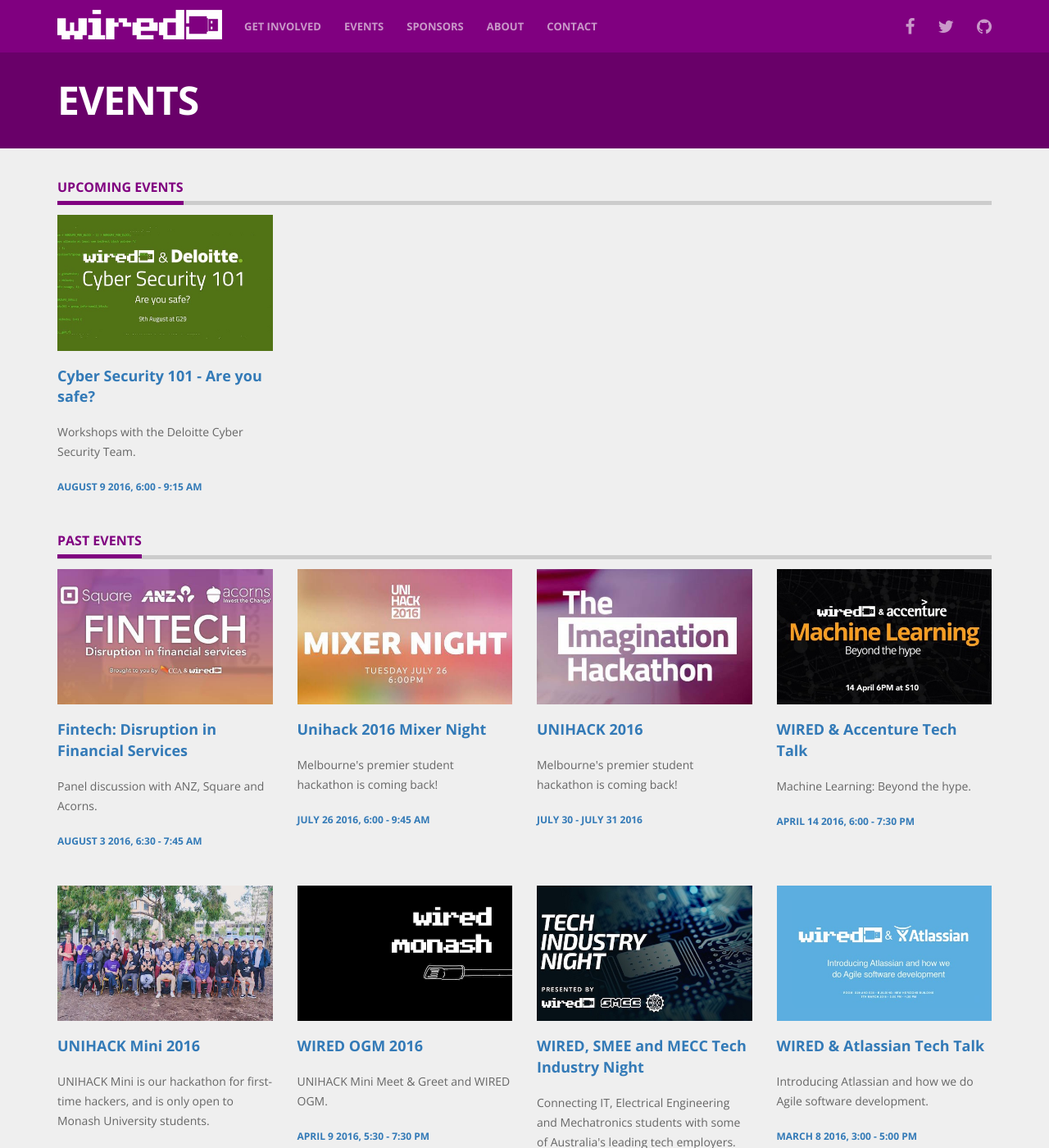
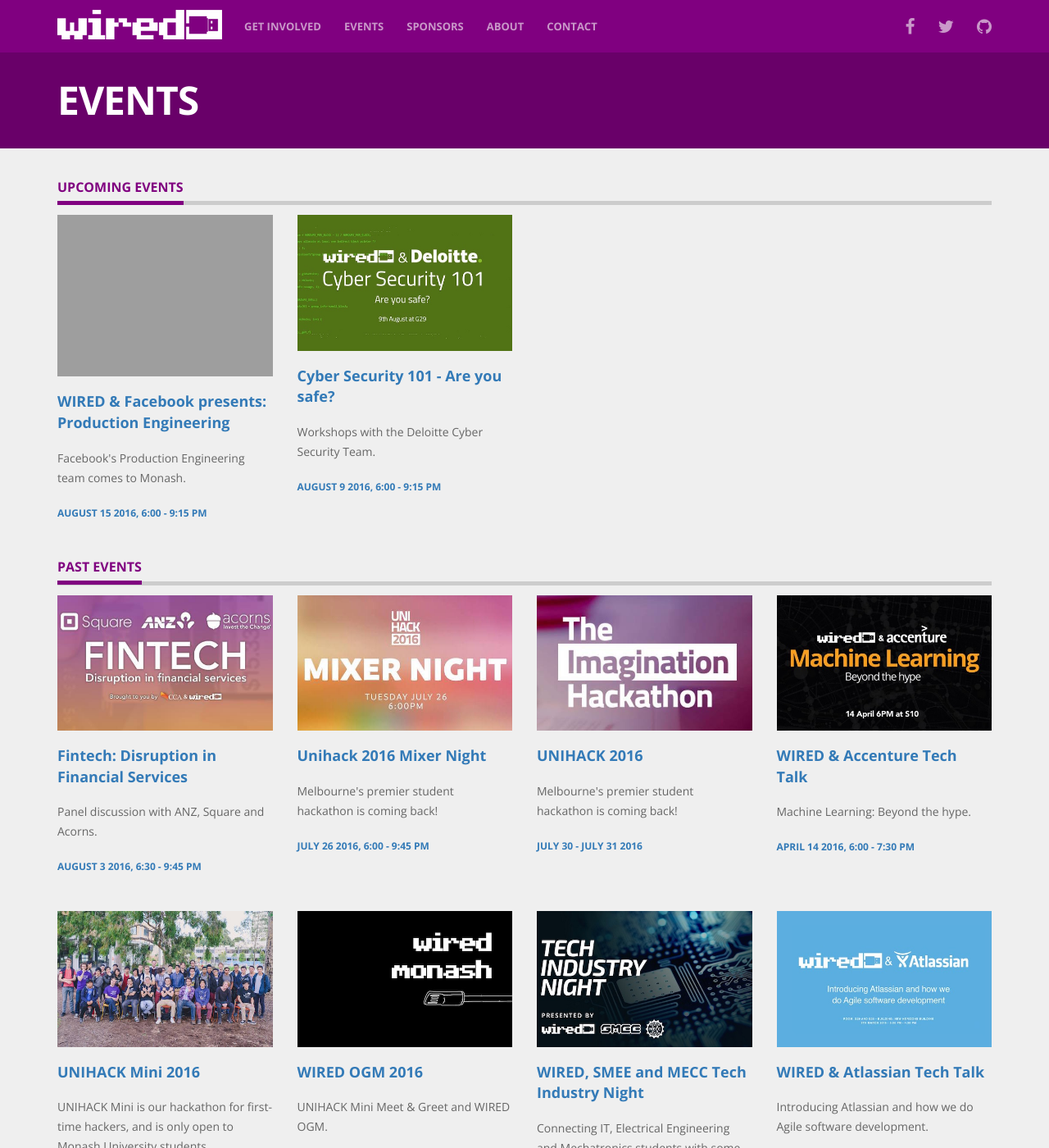
Before and after one commit to wiredmonash/wiredmonash.github.io, a Jekyll site: the page built from events.html, in a window 1280 px wide and 1400 px high. Shown: the whole window at 82% size. Built offline with Jekyll 4.4.1, drawn with Linux system fonts in a browser that asks for light colours; nearby versions of some CDN libraries.

Commit message:
Update event time zones and add Facebook event information

```diff
--- a/_data/events.yml
+++ b/_data/events.yml
@@ -1,23 +1,30 @@
+- name: 'WIRED & Facebook presents: Production Engineering'
+  description: Facebook's Production Engineering team comes to Monash.
+  url: https://www.facebook.com/events/517499468444341/
+  img: /assets/img/promo/facebook-2016.jpg
+  date_start: 2016-08-15 18:00:00 +10
+  date_end: 2016-08-09 21:15:00 +10
+
 - name: Cyber Security 101 - Are you safe?
   description: Workshops with the Deloitte Cyber Security Team.
   url: https://www.facebook.com/events/1344059042290745/
   img: /assets/img/promo/cyber-security-2016.jpg
-  date_start: 2016-08-09 06:00:00 +10
-  date_end: 2016-08-09 09:15:00 +10
+  date_start: 2016-08-09 18:00:00 +10
+  date_end: 2016-08-09 21:15:00 +10
 
 - name: 'Fintech: Disruption in Financial Services'
   description: Panel discussion with ANZ, Square and Acorns.
   url: https://www.facebook.com/events/1099634990075595/
   img: /assets/img/promo/fintech-2016.jpg
-  date_start: 2016-08-03 06:30:00 +10
-  date_end: 2016-08-03 07:45:00 +10
+  date_start: 2016-08-03 18:30:00 +10
+  date_end: 2016-08-03 21:45:00 +10
 
 - name: Unihack 2016 Mixer Night
   description: Melbourne's premier student hackathon is coming back!
   url: http://unihack.net/
   img: /assets/img/promo/unihack-mixer-night-2016.jpg
-  date_start: 2016-07-26 06:00:00 +10
-  date_end: 2016-07-26 09:45:00 +10
+  date_start: 2016-07-26 18:00:00 +10
+  date_end: 2016-07-26 21:45:00 +10
 
 - name: UNIHACK 2016
   description: Melbourne's premier student hackathon is coming back!
```
